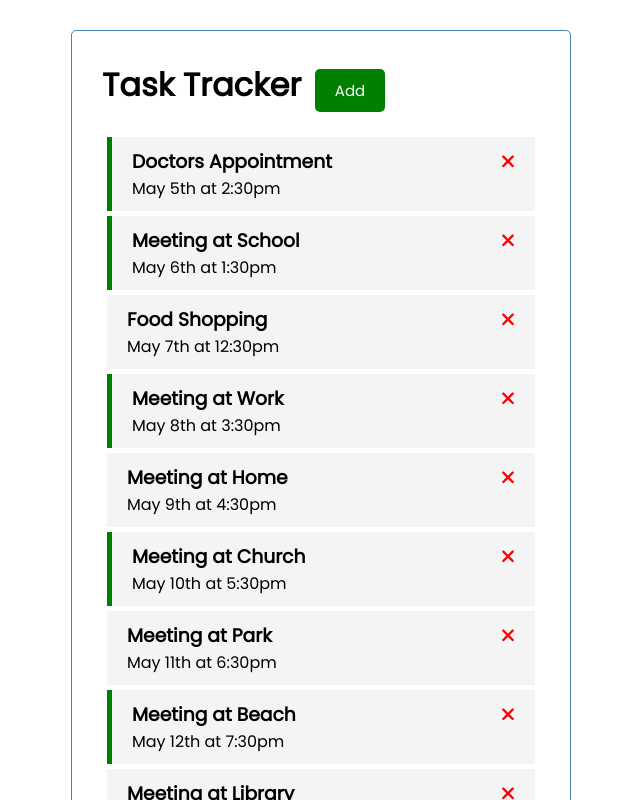
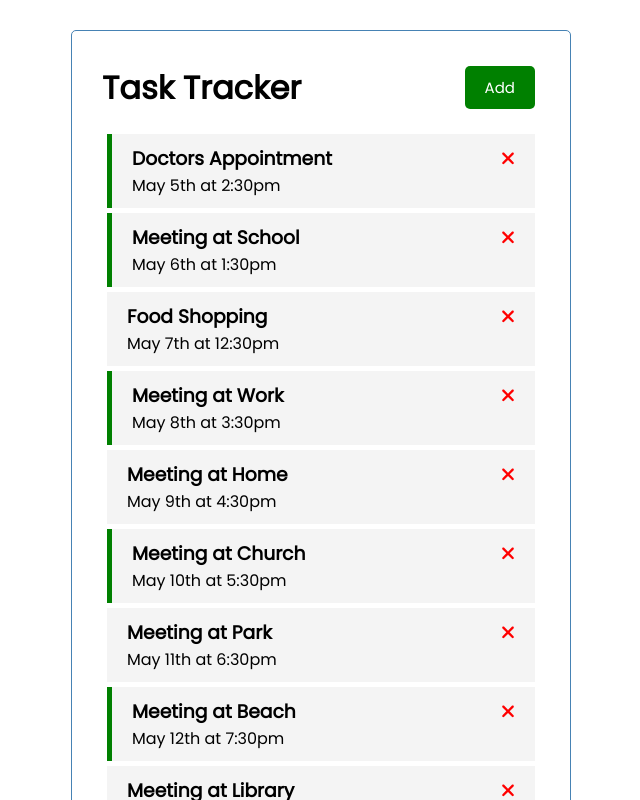
Before and after one commit to fzamiche/angular-task-tracker, an Angular app: page / in a window 1280 px wide. Shown: the top 800 px of the page, without its empty margins (319-959 px from the left). Built offline with nearby package versions, Linux system fonts and the light colour scheme; data requests are answered from the project's data file.

Commit message:
fix disposition of `header` title and btn "Add"

```diff
--- a/src/app/components/header/header.component.html
+++ b/src/app/components/header/header.component.html
@@ -1,10 +1,8 @@
 <header>
-  <h1>
-    {{ title }}
-    <app-button
-      color="green"
-      text="Add"
-      (btnClick)="toggleAddTask()"
-    ></app-button>
-  </h1>
+  <h1> {{ title }} </h1>
+  <app-button
+    color="green"
+    text="Add"
+    (btnClick)="toggleAddTask()"
+  ></app-button>
 </header>
```
